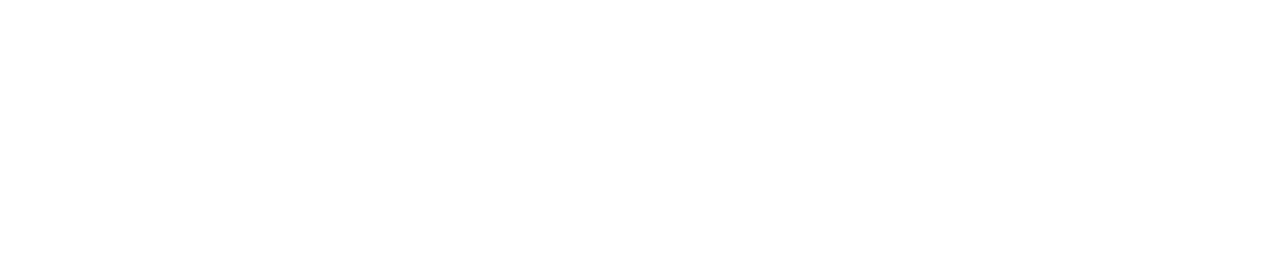
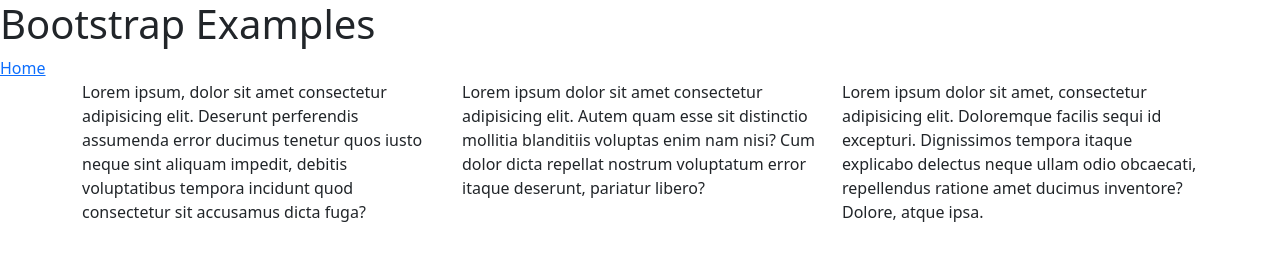
Before and after one commit to kayepoblete/bootstrap-examples, a plain HTML site: page index.html in a window 1280 px wide. Drawn offline with nearby package versions, Linux system fonts and the light colour scheme.

Commit message:
Designed index page
Designed index page

```diff
--- a/index.html
+++ b/index.html
@@ -10,7 +10,23 @@
     <link href="https://cdn.jsdelivr.net/npm/bootstrap@5.2.3/dist/css/bootstrap.min.css" rel="stylesheet" integrity="sha384-rbsA2VBKQhggwzxH7pPCaAqO46MgnOM80zW1RWuH61DGLwZJEdK2Kadq2F9CUG65" crossorigin="anonymous">
 </head>
 <body>
+    <header>
+        <h1>Bootstrap Examples</h1>
+    </header>
 
+    <nav>
+        <a href="">Home</a>
+    </nav>
+
+    <main>
+        <div class="container">
+            <div class="row">
+                <div class="col-md-4"> Lorem ipsum, dolor sit amet consectetur adipisicing elit. Deserunt perferendis assumenda error ducimus tenetur quos iusto neque sint aliquam impedit, debitis voluptatibus tempora incidunt quod consectetur sit accusamus dicta fuga? </div>
+                <div class="col-md-4"> Lorem ipsum dolor sit amet consectetur adipisicing elit. Autem quam esse sit distinctio mollitia blanditiis voluptas enim nam nisi? Cum dolor dicta repellat nostrum voluptatum error itaque deserunt, pariatur libero? </div>
+                <div class="col-md-4"> Lorem ipsum dolor sit amet, consectetur adipisicing elit. Doloremque facilis sequi id excepturi. Dignissimos tempora itaque explicabo delectus neque ullam odio obcaecati, repellendus ratione amet ducimus inventore? Dolore, atque ipsa. </div>
+            </div>
+            </div>
+    </main>
 
     <!-- Bootstrap JS -->
     <script src="https://cdn.jsdelivr.net/npm/bootstrap@5.2.3/dist/js/bootstrap.bundle.min.js" integrity="sha384-kenU1KFdBIe4zVF0s0G1M5b4hcpxyD9F7jL+jjXkk+Q2h455rYXK/7HAuoJl+0I4" crossorigin="anonymous"></script>
```
